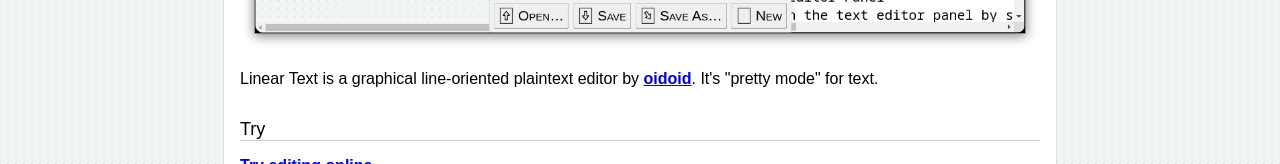
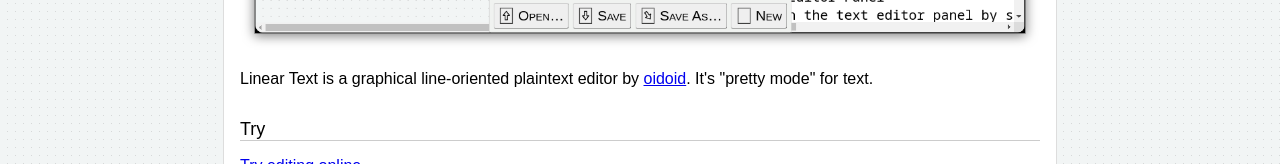
Before and after one commit to oidoid/lineartext.com, a plain HTML site: page index.html in a window 1280 px wide. Shown: the part 636-800 px from the top of the page. Drawn offline with Linux system fonts and the light colour scheme.

Commit message:
Unbold links

```diff
--- a/index.html
+++ b/index.html
@@ -13,9 +13,6 @@
         background-size: 8px;
       }
 
-      a {
-        font-weight: bold;
-      }
       footer {
         font-size: 8px;
       }
```
